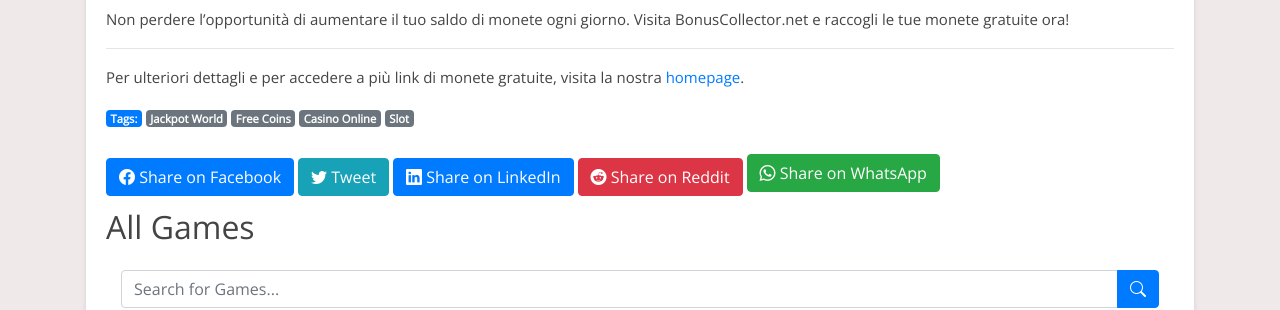
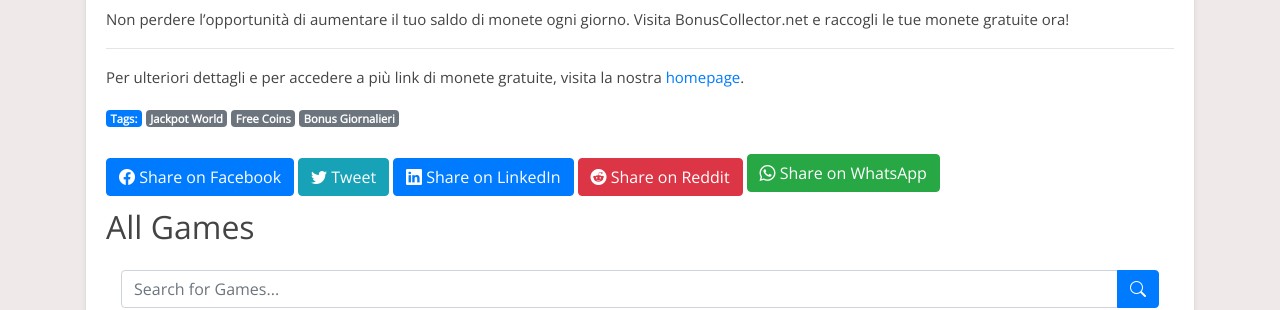
Before and after one commit to Prollad99/bs-net, a Jekyll site: the page built from it/_posts/2024-07-21-jackpot-world.md, in a window 1280 px wide and 900 px high, scrolled down 8157 px. Shown: the part 149-459 px from the top of the window. Built offline with Jekyll 4.4.1, drawn with Linux system fonts in a browser that asks for light colours; nearby versions of some CDN libraries; comment, search, counter and statistics services are not loaded.

Commit message:
Update 2024-07-21-jackpot-world.md

```diff
--- a/it/_posts/2024-07-21-jackpot-world.md
+++ b/it/_posts/2024-07-21-jackpot-world.md
@@ -2,7 +2,7 @@
 layout: post
 title: "Jackpot World Free Coins: Colleziona ogni giorno!"
 date: 2024-07-21
-tags: [Jackpot World, Free Coins, Casino Online, Slot]
+tags: [Jackpot World, Free Coins, Bonus Giornalieri]
 author: BonusCollector.net
 description: "Scopri come ottenere monete gratuite su Jackpot World ogni giorno! Ottieni le tue ricompense e goditi i tuoi giochi di slot preferiti."
 lang: it
```
